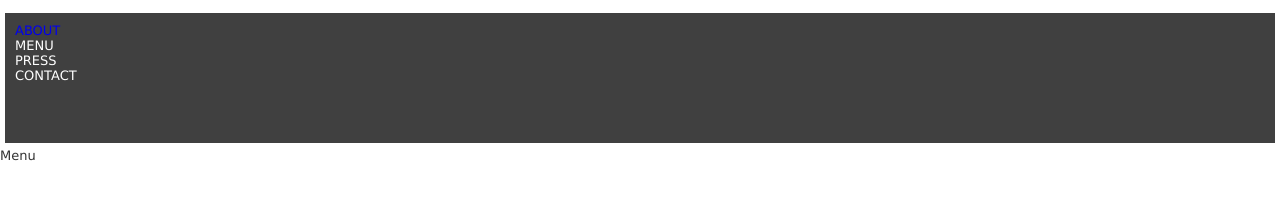
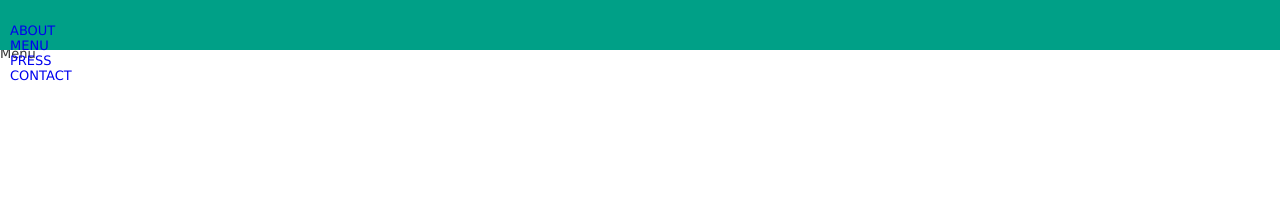
Before and after one commit to MawlSetz/frontEndDiner, a website: page Diner/public/index.html in a window 1280 px wide. Drawn offline with nearby package versions, Linux system fonts and the light colour scheme.

```diff
--- a/Diner/public/css/style.css
+++ b/Diner/public/css/style.css
@@ -1,4 +1,4 @@
-@import url("reset.css");
+
 
 body {
     font-family: Verdana, Arial, Helvetica, sans-serif;
@@ -9,7 +9,6 @@
     margin-right: 0px;
     margin-top: 0px;
     margin-bottom: 0px;
-
 }
 
 p {
@@ -27,14 +26,14 @@
     margin: 0 auto;
 }
 
-#navigation {
-    height: 130px;
-    background: #FFF5F5;
-   /* border-radius: 10px;
-    border: 1px solid #ebe1e1;*/
-    margin: 5px;
-    background: #404040;
-    text align: center;
+.fixed-nav-bar{
+    position: fixed;
+  top: 0;
+  left: 0;
+  z-index: 9999;
+  width: 100%;
+  height: 50px;
+  background-color: #00a087;
 
 
 
@@ -47,6 +46,7 @@
 }
 a {
     text-decoration: none;
+    display: inline-block;
 }
 
 #contentwrap {
--- a/Diner/public/index.html
+++ b/Diner/public/index.html
@@ -12,20 +12,27 @@
   <!-- ========= -->
   <!-- HTML -->
   <!-- ========= -->
-  	<div id="navigation">
+  	<div id="container">
+	  	<nav class="fixed-nav-bar">
 	  		<ul>
 	  			<li><a href="#">ABOUT</a>
 	  			</li>
-  			<li>MENU
+	  			<li><a href="#">MENU</a>
 	  			</li>
-  			<li>PRESS
+	  			<li><a href="#">PRESS</a>
 	  			</li>
-  			<li>CONTACT
+	  			<li><a href="#">CONTACT</a>
 	  			</li>
 	  		</ul>
+	  	</nav>
+	  		<div id="menu">
+	  			<ul></ul>
 	  		</div>
+
 		<div id='menu'>Menu
 		</div>
+	</div>
+
 
   <!-- ========= -->
   <!-- Libraries -->
@@ -34,13 +41,14 @@
   <script src="http://cdnjs.cloudflare.com/ajax/libs/underscore.js/1.3.3/underscore-min.js" type="text/javascript"></script>
   <script src="http://cdnjs.cloudflare.com/ajax/libs/backbone.js/0.9.2/backbone-min.js" type="text/javascript"></script>
   <script src="http://cdnjs.cloudflare.com/ajax/libs/backbone-localstorage.js/1.0/backbone.localStorage-min.js" type="text/javascript"></script>
+  <!-- local backbone files -->
+  <script src="./models/models.js"></script>
+	<script src="./collections/collections.js"></script>
 
   <!-- =============== -->
   <!-- Javascript -->
   <!-- =============== -->
-  <script type="text/javascript">
-    // your JS code goes here
-  </script>
+
 
 </body>
 </html>
```
Also changed, not shown: Diner/public/scripts/collections/collections.js (added, +16 -0 lines), Diner/public/scripts/models/models.js (added, +26 -0 lines). Lines whose indentation alone changed are shown as unchanged.
